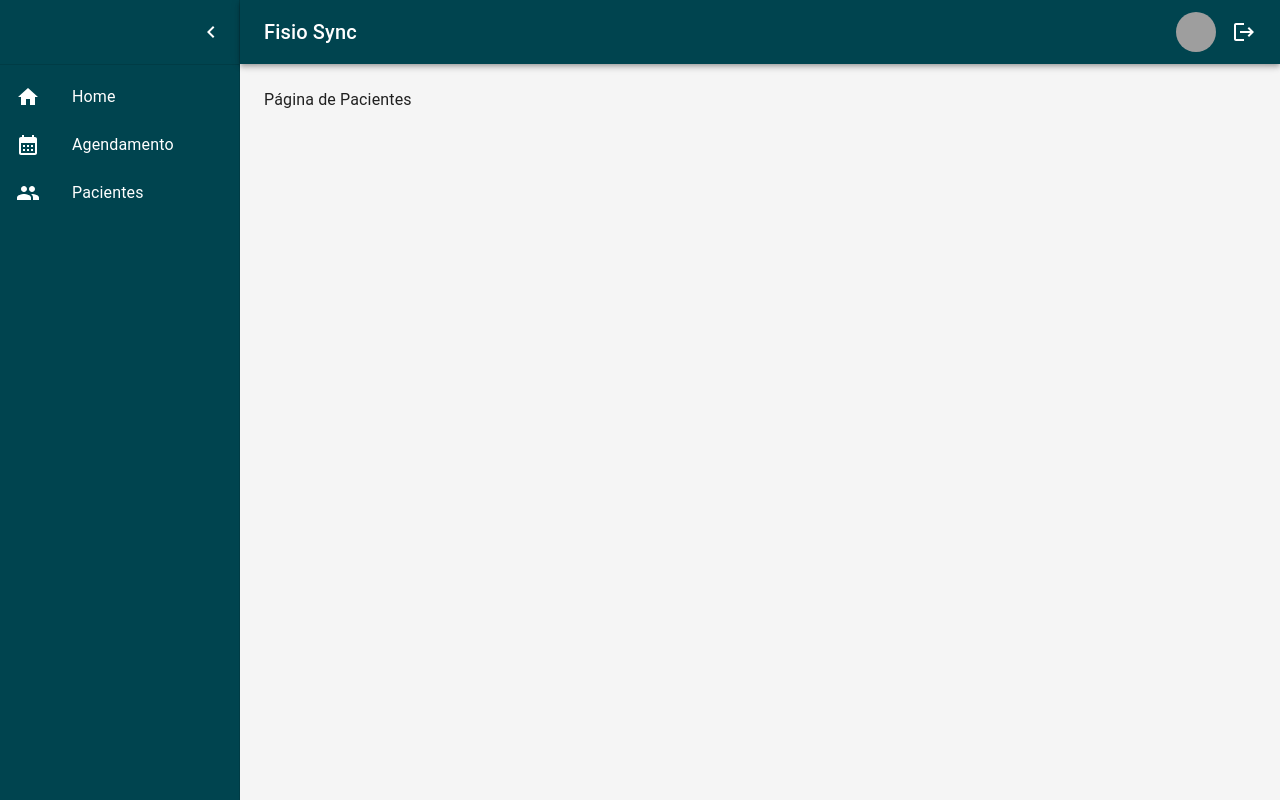
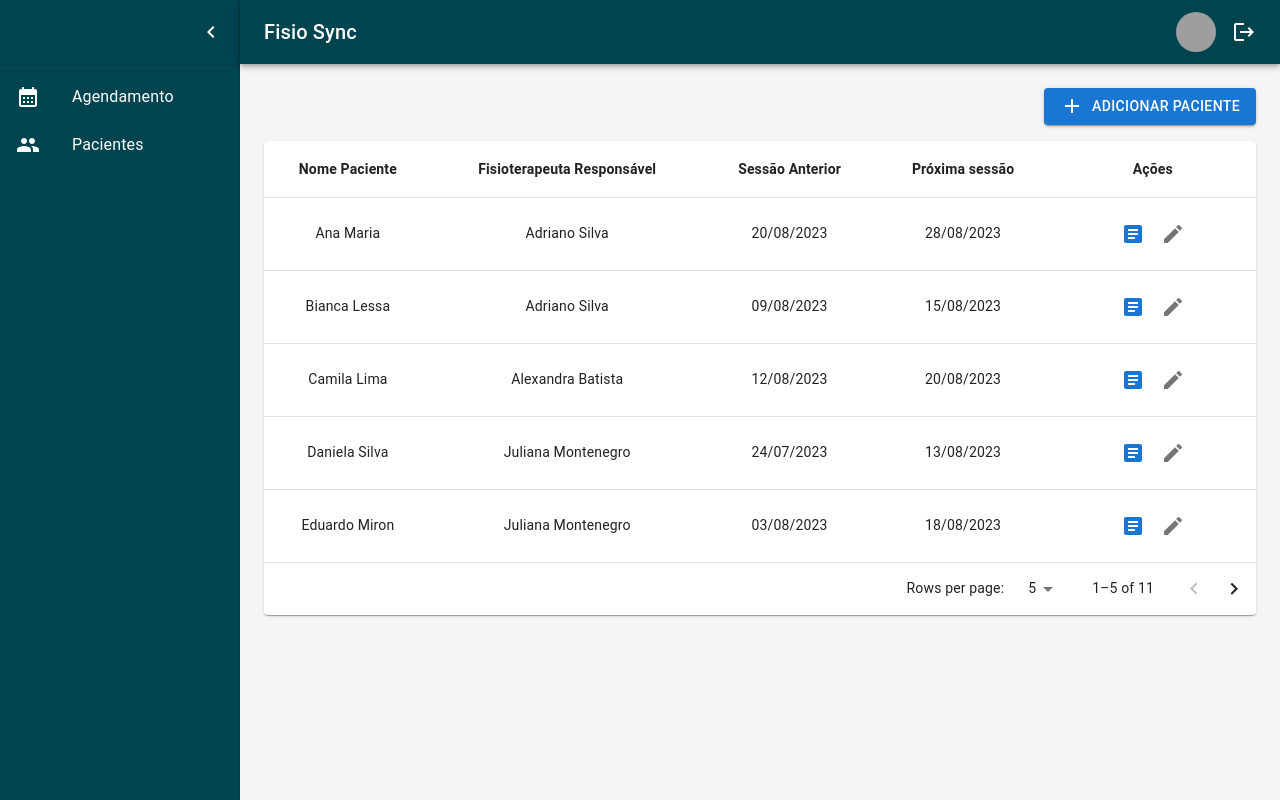
Before and after one commit to viniciussampaio/fisio-sync, a Next.js app in the folder frontend/: page /pacientes in a window 1280 px wide. Built offline with nearby package versions, Linux system fonts and the light colour scheme; grey boxes are pictures that could not be loaded.

Commit message:
add changes in schedules and patients

```diff
--- a/frontend/src/app/(user-routes)/agendamentos/page.tsx
+++ b/frontend/src/app/(user-routes)/agendamentos/page.tsx
@@ -18,7 +18,6 @@ export default function Schedules() {
           Adicionar agendamento
         </Button>
       </Box>
-
       <TableShedules />
     </>
   );
--- a/frontend/src/app/(user-routes)/pacientes/page.tsx
+++ b/frontend/src/app/(user-routes)/pacientes/page.tsx
@@ -1,5 +1,25 @@
-import { Typography } from "@mui/material";
+"use client";
+
+import TableShedules from "@/components/schedules/Table/page";
+import { Box, Button } from "@mui/material";
+import AddIcon from "@mui/icons-material/Add";
 
 export default function Patients() {
-  return <Typography>Página de Pacientes</Typography>;
+  return (
+    <>
+      <Box
+        sx={{
+          mb: 2,
+          textAlign: "end",
+        }}
+      >
+        <Button variant="contained">
+          <AddIcon sx={{ mr: 1 }} />
+          Adicionar paciente
+        </Button>
+      </Box>
+
+      <TableShedules />
+    </>
+  );
 }
--- a/frontend/src/components/home/AppbarUi/listitem.tsx
+++ b/frontend/src/components/home/AppbarUi/listitem.tsx
@@ -9,14 +9,14 @@ import Link from "next/link";
 
 export const mainListItems = (
   <React.Fragment>
-    <Link href="/home">
+    {/* <Link href="/home">
       <ListItemButton>
         <ListItemIcon sx={{ color: "white" }}>
           <HomeIcon />
         </ListItemIcon>
         <ListItemText primary="Home" />
       </ListItemButton>
-    </Link>
+    </Link> */}
     <Link href="/agendamentos">
       <ListItemButton>
         <ListItemIcon sx={{ color: "white" }}>
```
